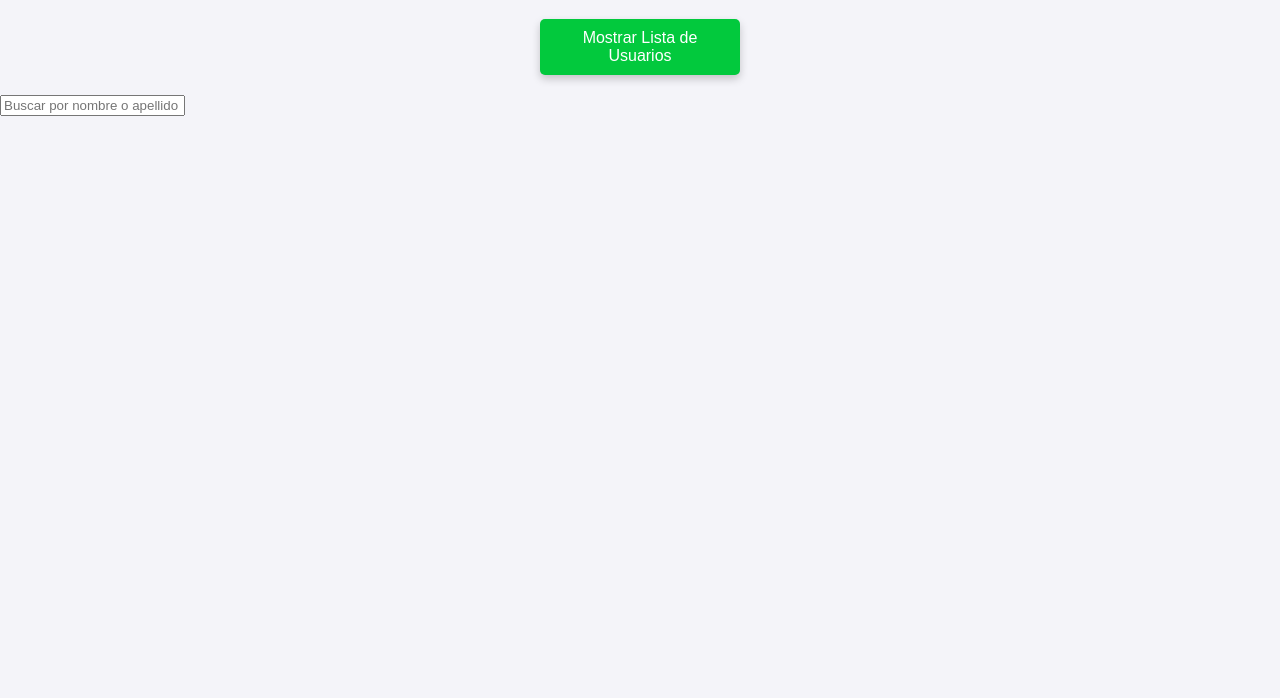
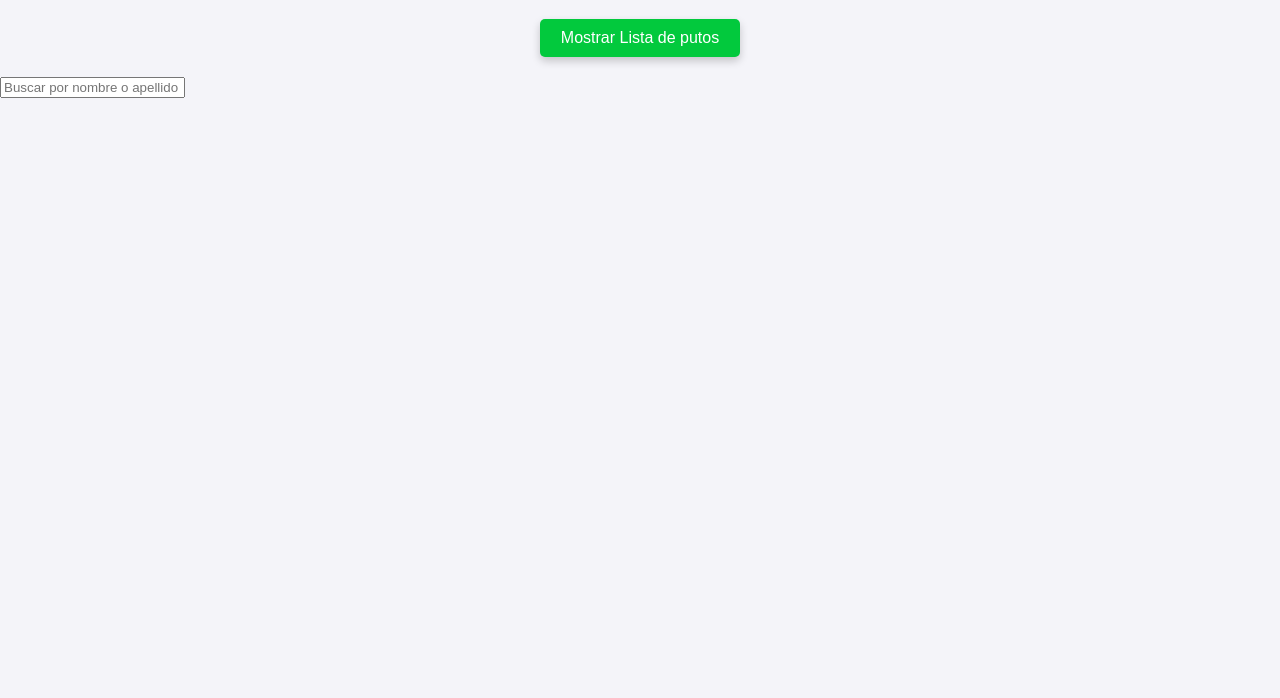
Before and after one commit to ndirenzo/EPP, a plain HTML site: page public/index.html in a window 1280 px wide. Shown: the part 102-800 px from the top of the page. Drawn offline with Linux system fonts and the light colour scheme; no server answers.

Commit message:
cambie a putos la lista

```diff
--- a/public/index.html
+++ b/public/index.html
@@ -11,7 +11,7 @@
 </head>
 <body>
     <h1>Datos de Workers</h1>
-        <button id="showTableButton" class="btn">Mostrar Lista de Usuarios</button> <!-- Botón para mostrar la tabla -->
+        <button id="showTableButton" class="btn">Mostrar Lista de putos</button> <!-- Botón para mostrar la tabla -->
         <input type="text" id="searchInput" placeholder="Buscar por nombre o apellido" class="search-box">
         <table id="workersTable" style="display: none;">
         <thead>
```
Also changed, not shown: firebase.json (added), 2 other files.
